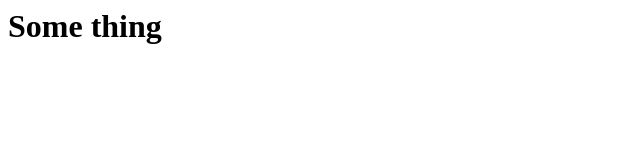
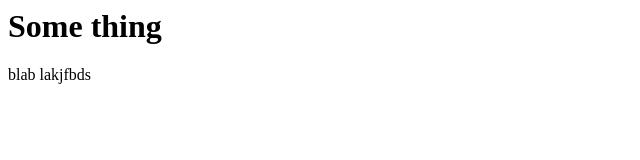
Before and after one commit to robcanning/gittest, a plain HTML site: page index.html in a window 1280 px wide. Shown: the full height of the page, 0-640 px from the left. Drawn offline with Linux system fonts and the light colour scheme.

Commit message:
added blabla text to whatever

```diff
--- a/index.html
+++ b/index.html
@@ -1,5 +1,5 @@
 <html>
 
     <h1>Some thing</h1>
-
+    blab lakjfbds
     </html>
```
